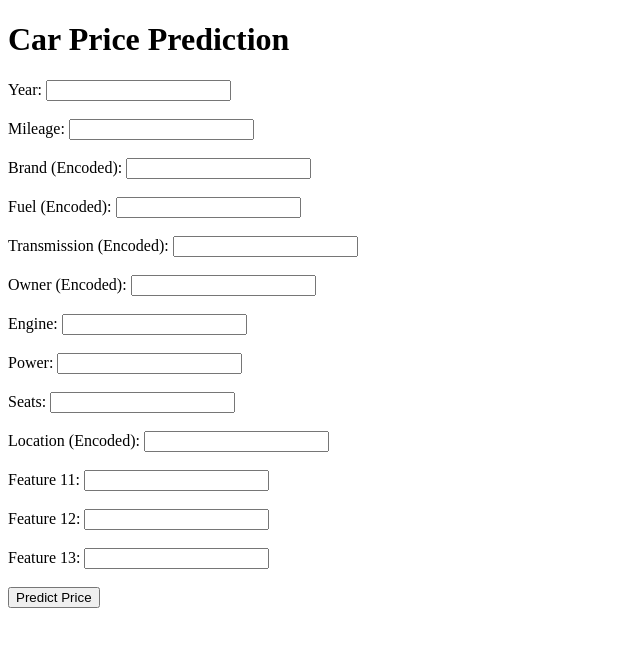
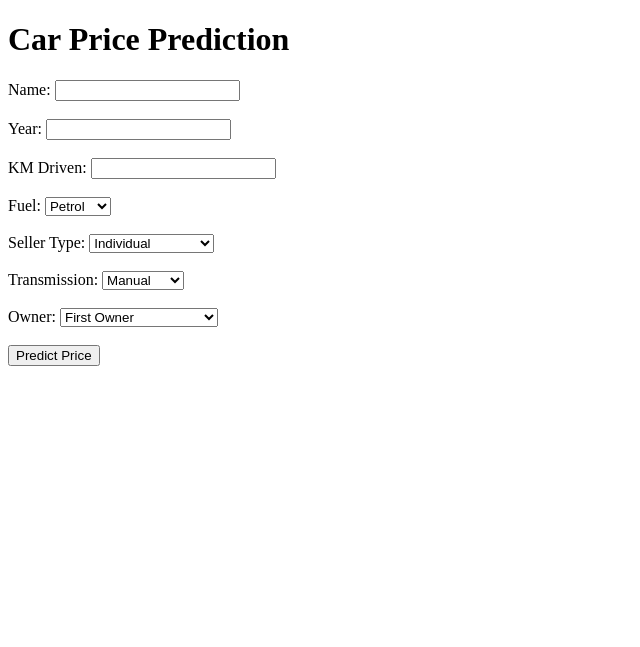
Before and after one commit to Muthukaruppan-2006kPL/Task3_CarPricePrediction, a Flask app: page / in a window 1280 px wide. Shown: the top 647 px of the page, without its empty margins (0-640 px from the left). Run offline with Flask 3, Linux system fonts and the light colour scheme; parts of the project's set-up code (start-up, migrations or seed data) failed here and were passed over.

Commit message:
Updated app.py and index.html

```diff
--- a/app.py
+++ b/app.py
@@ -1,49 +1,33 @@
 from flask import Flask, request, jsonify, render_template
-from flask_cors import CORS
-import numpy as np
-import joblib   # ← use joblib instead of pickle
+import pickle
+import pandas as pd
 
 app = Flask(__name__)
-CORS(app)
 
-# Load model safely
-model = joblib.load("car_price_model.pkl")
+# Load model
+model = pickle.load(open("car_price_model.pkl", "rb"))
 
-@app.route('/')
+@app.route("/")
 def home():
-    return render_template('index.html')
-
-
-@app.route('/home')
-def ui():
     return render_template("index.html")
 
-@app.route('/predict', methods=['POST'])
+@app.route("/predict", methods=["POST"])
 def predict():
     data = request.json
 
-    features = np.array([[
-        float(data['year']),
-        float(data['mileage']),
-        float(data['brand_encoded']),
-        float(data['fuel_encoded']),
-        float(data['transmission_encoded']),
-        float(data['owner_encoded']),
-        float(data['engine']),
-        float(data['power']),
-        float(data['seats']),
-        float(data['location_encoded']),
-        float(data['some_feature_11']),
-        float(data['some_feature_12']),
-        float(data['some_feature_13'])
-    ]])
+    df = pd.DataFrame([{
+        "name": data["name"],
+        "year": data["year"],
+        "km_driven": data["km_driven"],
+        "fuel": data["fuel"],
+        "seller_type": data["seller_type"],
+        "transmission": data["transmission"],
+        "owner": data["owner"]
+    }])
 
-    prediction = model.predict(features)[0]
+    result = model.predict(df)[0]
 
-    if prediction < 0:
-        prediction = 0
+    return jsonify({"predicted_price": max(0, round(result, 2))})
 
-    return jsonify({'price': round(prediction, 2)})
-
-if __name__ == '__main__':
+if __name__ == "__main__":
     app.run(debug=True)
--- a/templates/index.html
+++ b/templates/index.html
@@ -1,50 +1,49 @@
 <!DOCTYPE html>
 <html>
 <head>
-  <title>Car Price Predictor</title>
+    <title>Car Price Prediction</title>
 </head>
 <body>
+
 <h1>Car Price Prediction</h1>
 
-  <form id="carForm">
-    <label>Year:</label>
-    <input type="number" id="year" required><br><br>
+<form id="predictionForm">
 
-    <label>Mileage:</label>
-    <input type="number" id="mileage" required><br><br>
+    Name: <input type="text" id="name" /><br><br>
 
-    <label>Brand (Encoded):</label>
-    <input type="number" id="brand_encoded" required><br><br>
+    Year: <input type="number" id="year" /><br><br>
 
-    <label>Fuel (Encoded):</label>
-    <input type="number" id="fuel_encoded" required><br><br>
+    KM Driven: <input type="number" id="km_driven" /><br><br>
 
-    <label>Transmission (Encoded):</label>
-    <input type="number" id="transmission_encoded" required><br><br>
+    Fuel:
+    <select id="fuel">
+        <option value="Petrol">Petrol</option>
+        <option value="Diesel">Diesel</option>
+        <option value="CNG">CNG</option>
+        <option value="LPG">LPG</option>
+        <option value="Electric">Electric</option>
+    </select><br><br>
 
-    <label>Owner (Encoded):</label>
-    <input type="number" id="owner_encoded" required><br><br>
+    Seller Type:
+    <select id="seller_type">
+        <option value="Individual">Individual</option>
+        <option value="Dealer">Dealer</option>
+        <option value="Trustmark Dealer">Trustmark Dealer</option>
+    </select><br><br>
 
-    <label>Engine:</label>
-    <input type="number" step="0.1" id="engine" required><br><br>
+    Transmission:
+    <select id="transmission">
+        <option value="Manual">Manual</option>
+        <option value="Automatic">Automatic</option>
+    </select><br><br>
 
-    <label>Power:</label>
-    <input type="number" step="0.1" id="power" required><br><br>
-
-    <label>Seats:</label>
-    <input type="number" step="0.1" id="seats" required><br><br>
-
-    <label>Location (Encoded):</label>
-    <input type="number" id="location_encoded" required><br><br>
-
-    <label>Feature 11:</label>
-    <input type="number" step="0.1" id="some_feature_11" required><br><br>
-
-    <label>Feature 12:</label>
-    <input type="number" step="0.1" id="some_feature_12" required><br><br>
-
-    <label>Feature 13:</label>
-    <input type="number" step="0.1" id="some_feature_13" required><br><br>
+    Owner:
+    <select id="owner">
+        <option value="First Owner">First Owner</option>
+        <option value="Second Owner">Second Owner</option>
+        <option value="Third Owner">Third Owner</option>
+        <option value="Fourth & Above Owner">Fourth & Above Owner</option>
+    </select><br><br>
 
     <button type="submit">Predict Price</button>
 </form>
@@ -52,25 +51,17 @@
 <h2 id="result"></h2>
 
 <script>
-    const form = document.getElementById('carForm');
-
-    form.addEventListener('submit', async (e) => {
+    document.getElementById("predictionForm").addEventListener("submit", async (e) => {
         e.preventDefault();
 
         const data = {
-        year: Number(document.getElementById('year').value),
-        mileage: Number(document.getElementById('mileage').value),
-        brand_encoded: Number(document.getElementById('brand_encoded').value),
-        fuel_encoded: Number(document.getElementById('fuel_encoded').value),
-        transmission_encoded: Number(document.getElementById('transmission_encoded').value),
-        owner_encoded: Number(document.getElementById('owner_encoded').value),
-        engine: Number(document.getElementById('engine').value),
-        power: Number(document.getElementById('power').value),
-        seats: Number(document.getElementById('seats').value),
-        location_encoded: Number(document.getElementById('location_encoded').value),
-        some_feature_11: Number(document.getElementById('some_feature_11').value),
-        some_feature_12: Number(document.getElementById('some_feature_12').value),
-        some_feature_13: Number(document.getElementById('some_feature_13').value)
+            name: document.getElementById("name").value,
+            year: Number(document.getElementById("year").value),
+            km_driven: Number(document.getElementById("km_driven").value),
+            fuel: document.getElementById("fuel").value,
+            seller_type: document.getElementById("seller_type").value,
+            transmission: document.getElementById("transmission").value,
+            owner: document.getElementById("owner").value
         };
 
         const response = await fetch("http://localhost:5000/predict", {
@@ -80,8 +71,9 @@
         });
 
         const result = await response.json();
-      document.getElementById("result").innerText = "Predicted Price: ₹ " + result.price;
+        document.getElementById("result").innerText = "Predicted Price: ₹ " + result.predicted_price;
     });
 </script>
+
 </body>
 </html>
```
Lines whose indentation alone changed are shown as unchanged.
